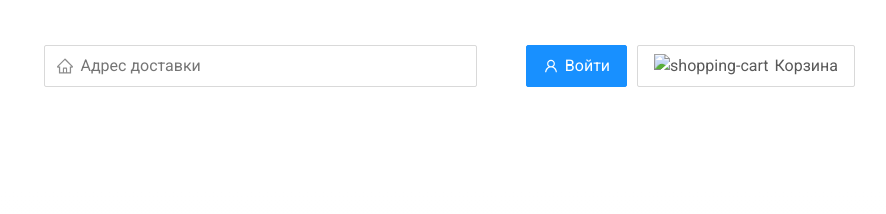
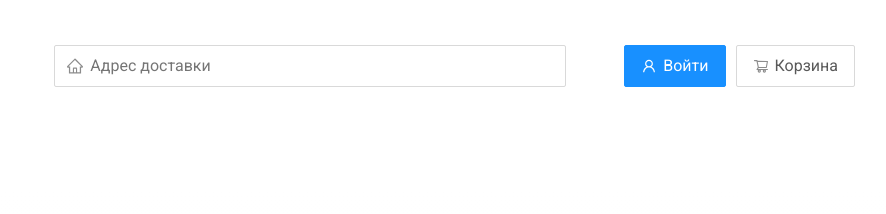
Before and after one commit to SaintPotato/Delivery-Food, a plain HTML site: page index.html in a window 1280 px wide. Shown: the top 214 px of the page, 265-1151 px from the left. Drawn offline with Linux system fonts and the light colour scheme.

Commit message:
Add files via upload

```diff
--- a/index.html
+++ b/index.html
@@ -22,8 +22,8 @@
                     <img src="img/user.svg" alt="user" class="button-icon">
                     <span class="button-text">Войти</span>
                 </button>
-                <button class="button">
-                    <img src="imgshopping-cart.svg" alt="shopping-cart" class="button-icon">
+                <button class="button" id="cart-button">
+                    <img src="img/shopping-cart.svg" alt="shopping-cart" class="button-icon">
                     <span class="button-text">Корзина</span>
                 </button>
             </div>
```
